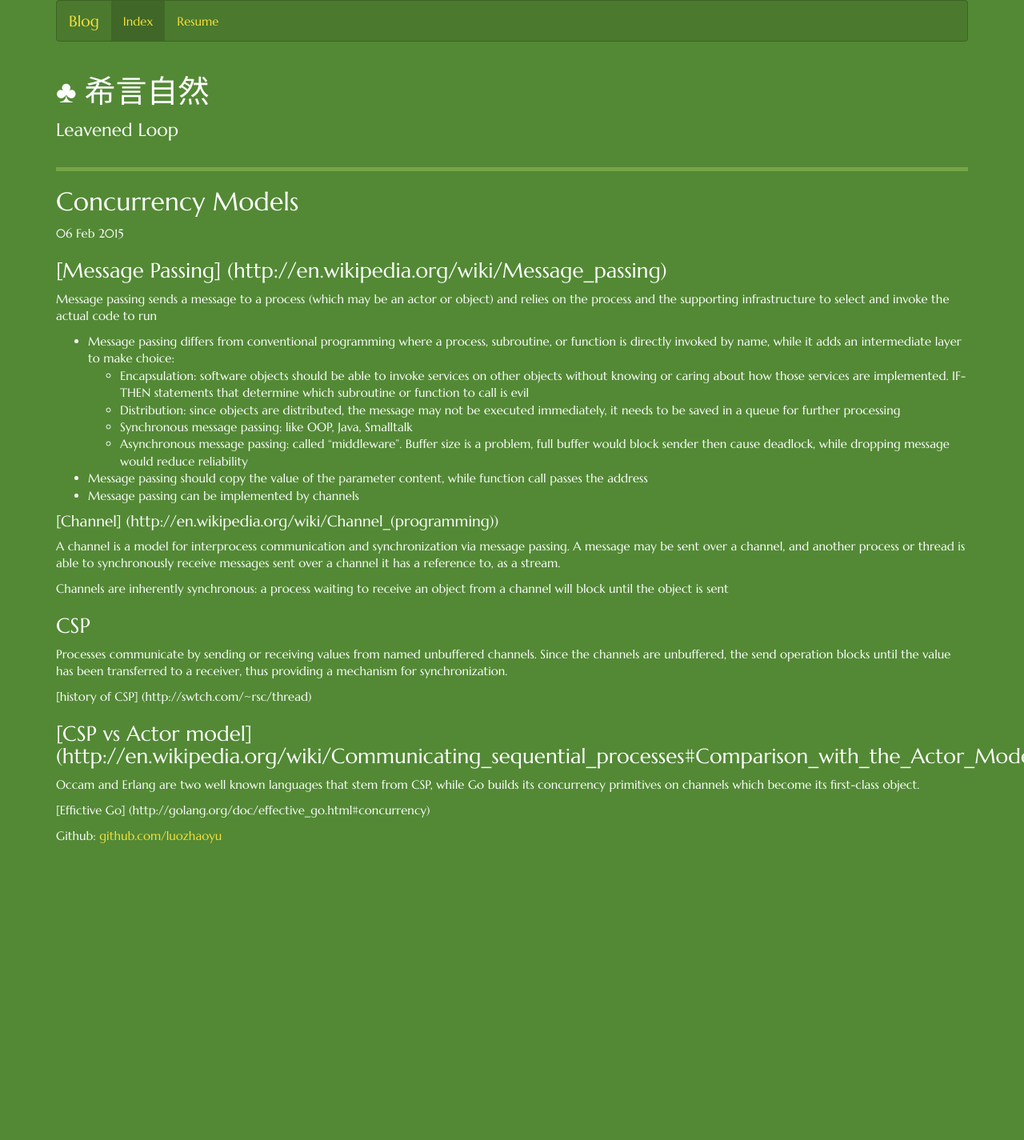
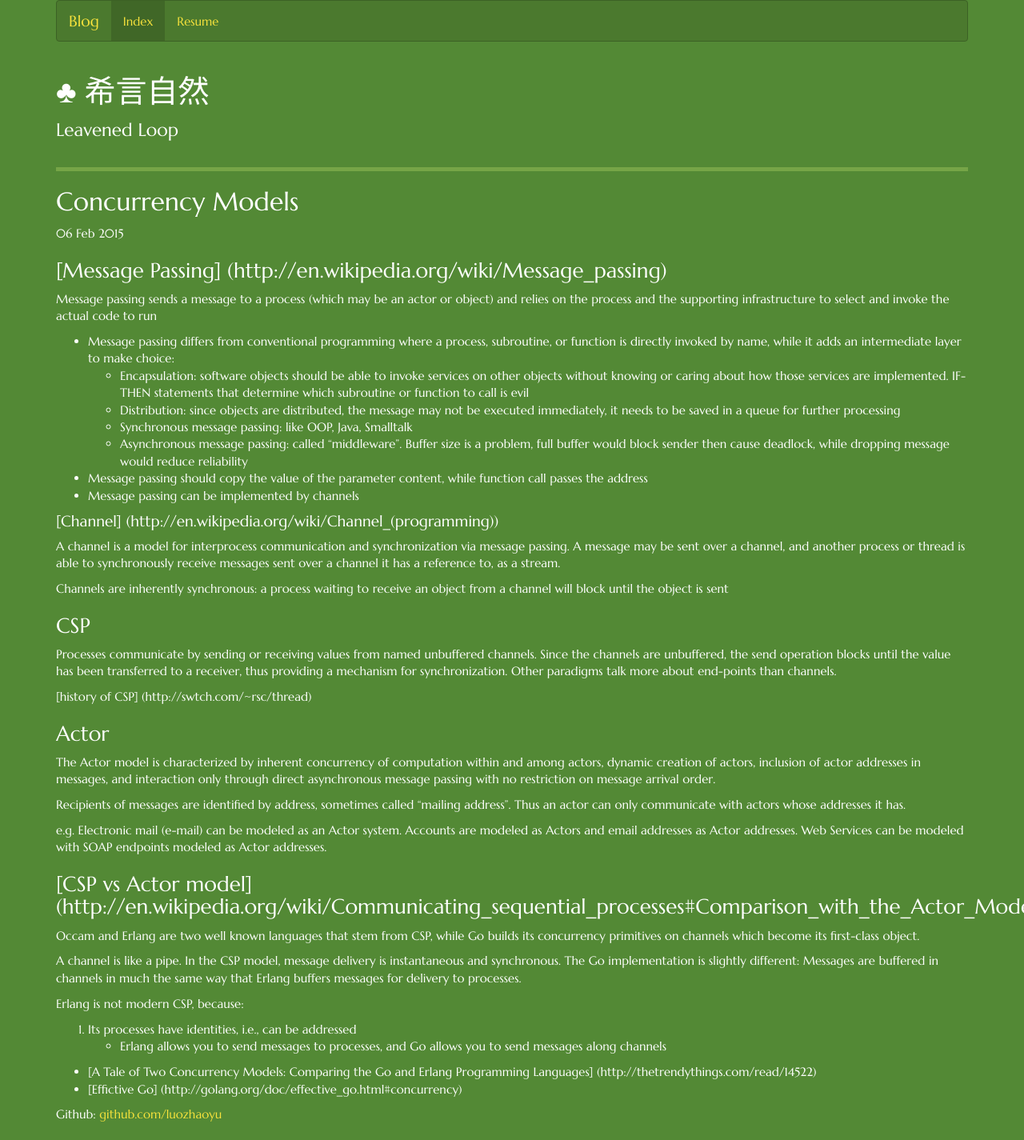
Before and after one commit to luozhaoyu/luozhaoyu.github.io, a Jekyll site: the page built from _posts/2015-2-6-concurrency-model.md, in a window 1280 px wide. Shown: the whole page at 80% size. Built offline with Jekyll 4.4.1, drawn with Linux system fonts in a browser that asks for light colours; nearby versions of some CDN libraries; Markdown is read by kramdown in place of the engine named in the settings; before the commit the page ends 1077 px from its top, so only the background shows below that.

Commit message:
finish concurrecy model

```diff
--- a/_posts/2015-2-6-concurrency-model.md
+++ b/_posts/2015-2-6-concurrency-model.md
@@ -20,11 +20,26 @@ A channel is a model for interprocess communication and synchronization via mess
 Channels are inherently synchronous: a process waiting to receive an object from a channel will block until the object is sent
 
 ### CSP
-Processes communicate by sending or receiving values from named unbuffered channels. Since the channels are unbuffered, the send operation blocks until the value has been transferred to a receiver, thus providing a mechanism for synchronization.
+Processes communicate by sending or receiving values from named unbuffered channels. Since the channels are unbuffered, the send operation blocks until the value has been transferred to a receiver, thus providing a mechanism for synchronization. Other paradigms talk more about end-points than channels.
 
 [history of CSP] (http://swtch.com/~rsc/thread)
+
+### Actor
+The Actor model is characterized by inherent concurrency of computation within and among actors, dynamic creation of actors, inclusion of actor addresses in messages, and interaction only through direct asynchronous message passing with no restriction on message arrival order.
+
+Recipients of messages are identified by address, sometimes called "mailing address". Thus an actor can only communicate with actors whose addresses it has.
+
+e.g. Electronic mail (e-mail) can be modeled as an Actor system. Accounts are modeled as Actors and email addresses as Actor addresses. Web Services can be modeled with SOAP endpoints modeled as Actor addresses.
 
 ### [CSP vs Actor model] (http://en.wikipedia.org/wiki/Communicating_sequential_processes#Comparison_with_the_Actor_Model)
 Occam and Erlang are two well known languages that stem from CSP, while Go builds its concurrency primitives on channels which become its first-class object.
 
-[Effictive Go] (http://golang.org/doc/effective_go.html#concurrency)
+A channel is like a pipe. In the CSP model, message delivery is instantaneous and synchronous. The Go implementation is slightly different: Messages are buffered in channels in much the same way that Erlang buffers messages for delivery to processes.
+
+Erlang is not modern CSP, because:
+
+1. Its processes have identities, i.e., can be addressed
+- Erlang allows you to send messages to processes, and Go allows you to send messages along channels
+
+* [A Tale of Two Concurrency Models: Comparing the Go and Erlang Programming Languages] (http://thetrendythings.com/read/14522)
+* [Effictive Go] (http://golang.org/doc/effective_go.html#concurrency)
```
